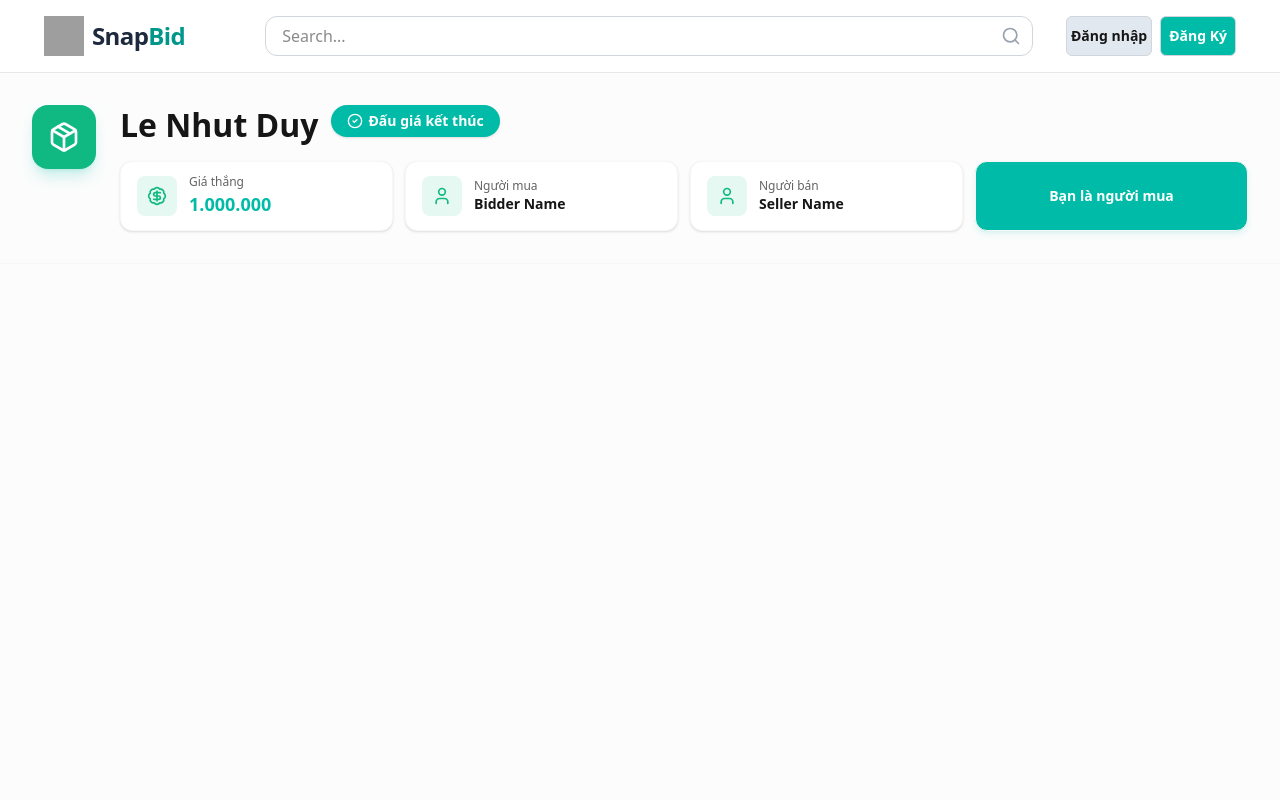
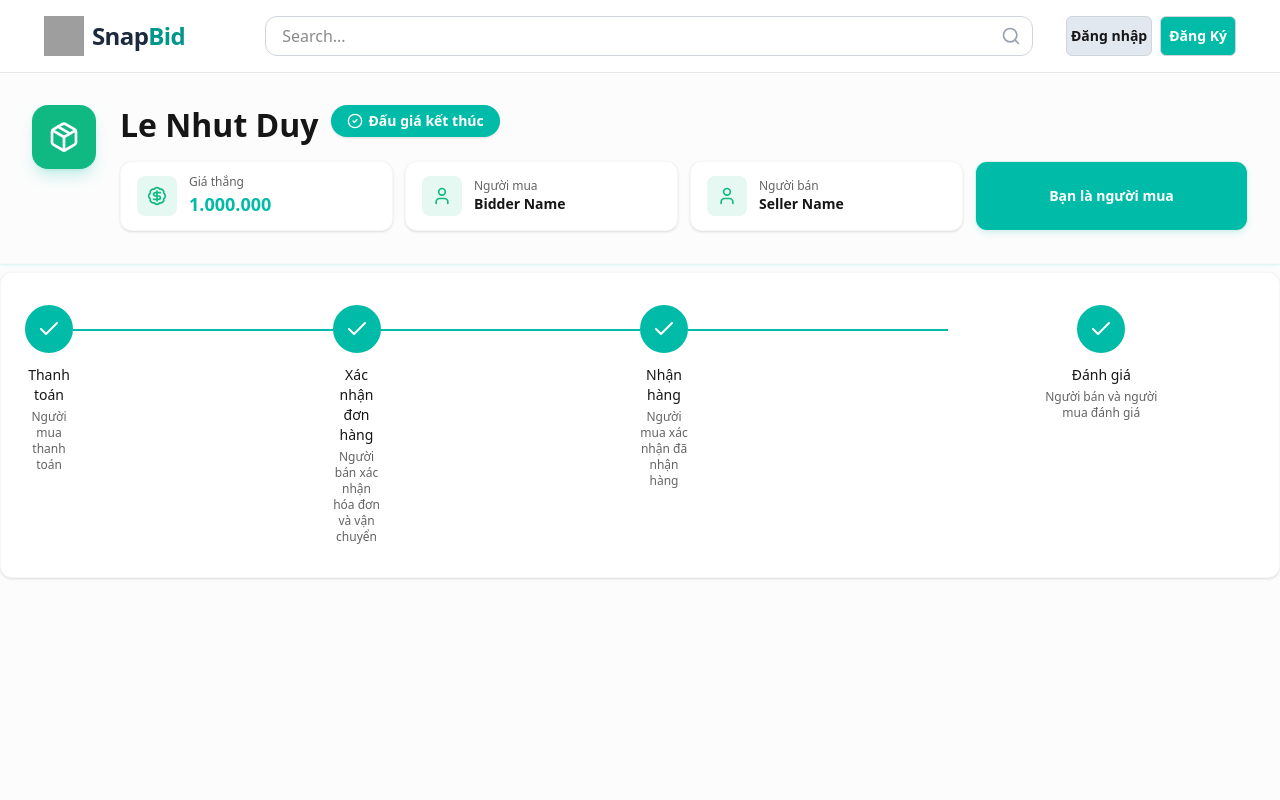
Before and after one commit to DuyITLOR/online-auction, a React (Vite) app in the folder client/: page /payment/1 in a window 1280 px wide. Shown: the top 800 px of the page. Built offline with nearby package versions, Linux system fonts and the light colour scheme; no server answers; grey boxes are pictures that could not be loaded.

Commit message:
feat: ✨ Add the process payment

```diff
--- a/client/src/components/payment/PaymentHeader.tsx
+++ b/client/src/components/payment/PaymentHeader.tsx
@@ -18,7 +18,7 @@ const PaymentHeader = ({
 }: PaymentHeaderProps
 ) => {
     return (
-        <div className="bg-duy from-primary/5 via-background to-background border-b border-border">
+        <div className="bg-background from-primary/5 via-background to-background border-b border-border shadow-sm shadow-primary/10">
             <div className="max-w-7xl mx-auto px-4 py-8 sm:px-6 lg:px-8">
                 <div className="flex items-start gap-6">
                     <div className="flex h-16 w-16 items-center justify-center rounded-2xl bg-accent text-accent-foreground shadow-lg shadow-primary/20">
--- a/client/src/components/payment/PaymentProcess.tsx
+++ b/client/src/components/payment/PaymentProcess.tsx
@@ -1,8 +1,83 @@
+import { Check } from "lucide-react";
 
-const PaymentProcess = () => {
-  return (
-    <div>PaymentProcess</div>
-  )
+interface Step {
+  numberOrder: number;
+  title: string;
+  description: string;
+  complete: boolean;
 }
 
-export default PaymentProcess
+interface PaymentProcessProps {
+  steps: Step[];
+}
+
+const PaymentProcess = ({ steps }: PaymentProcessProps) => {
+  // xác định step đang active = step đầu tiên chưa complete
+  const activeIndex = steps.findIndex((s) => !s.complete);
+
+  return (
+    <div className="bg-card border border-border rounded-xl shadow-sm">
+      <div className="max-w-7xl mx-auto px-6 py-8">
+        <div className="flex items-start justify-between">
+          {steps.map((step, index) => {
+            const isCompleted = step.complete;
+            const isActive = index === activeIndex;
+
+            return (
+              <div key={step.numberOrder} className="flex flex-1 items-start">
+                {/* Step */}
+                <div className="flex flex-col items-center flex-1">
+                  {/* Circle */}
+                  <div
+                    className={`flex h-12 w-12 items-center justify-center rounded-full border-2 transition-all
+                      ${
+                        isCompleted
+                          ? "bg-primary border-primary text-primary-foreground"
+                          : isActive
+                          ? "border-primary bg-primary/10 text-primary font-semibold"
+                          : "border-muted bg-background text-muted-foreground"
+                      }
+                    `}
+                  >
+                    {isCompleted ? (
+                      <Check className="h-6 w-6" />
+                    ) : (
+                      <span>{step.numberOrder}</span>
+                    )}
+                  </div>
+
+                  {/* Text */}
+                  <div className="mt-3 text-center">
+                    <p
+                      className={`text-sm font-medium ${
+                        isCompleted || isActive
+                          ? "text-foreground"
+                          : "text-muted-foreground"
+                      }`}
+                    >
+                      {step.title}
+                    </p>
+                    <p className="text-xs text-muted-foreground mt-1 max-w-[120px]">
+                      {step.description}
+                    </p>
+                  </div>
+                </div>
+
+                {/* Connector */}
+                {index < steps.length - 1 && (
+                  <div
+                    className={`h-0.5 w-full mt-6 transition-all ${
+                      isCompleted ? "bg-primary" : "bg-muted"
+                    }`}
+                  />
+                )}
+              </div>
+            );
+          })}
+        </div>
+      </div>
+    </div>
+  );
+};
+
+export default PaymentProcess;
--- a/client/src/index.css
+++ b/client/src/index.css
@@ -26,7 +26,7 @@
   --accent-foreground: oklch(1 0 0);
 
   /* Border / input / focus */
-  --border: oklch(97.468% 0.00211 14.301);
+  --border: oklch(97.468% 0.00211 14.301 / 0.887);
   --input: oklch(0.95 0 0);
   --ring: oklch(0.55 0.15 155);
 
--- a/client/src/pages/payment/PaymentPage.tsx
+++ b/client/src/pages/payment/PaymentPage.tsx
@@ -1,10 +1,40 @@
 import React from 'react'
 import PaymentHeader from '../../components/payment/PaymentHeader'
+import PaymentProcess from '../../components/payment/PaymentProcess'
+
+const paymentSteps = [
+  {
+    numberOrder: 1,
+    title: "Thanh toán",
+    description: "Người mua thanh toán",
+    complete: true,
+  },
+  {
+    numberOrder: 2,
+    title: "Xác nhận đơn hàng",
+    description: "Người bán xác nhận hóa đơn và vận chuyển",
+    complete: true,
+  },
+  {
+    numberOrder: 3,
+    title: "Nhận hàng",
+    description: "Người mua xác nhận đã nhận hàng",
+    complete: true,
+  },
+  {
+    numberOrder: 4,
+    title: "Đánh giá",
+    description: "Người bán và người mua đánh giá",
+    complete: true,
+  },
+];
+
 
 const PaymentPage = () => {
   return (
-    <div>
-      <PaymentHeader title = "Le Nhut Duy" price={1000000} seller="Seller Name" bidder="Bidder Name" userRole="buyer"></PaymentHeader>
+    <div className='gap-2 flex flex-col'>
+      <PaymentHeader title = "Le Nhut Duy" price={1000000} seller="Seller Name" bidder="Bidder Name" userRole="buyer"/>
+      <PaymentProcess steps = {paymentSteps} />
     </div>
   )
 }
```
